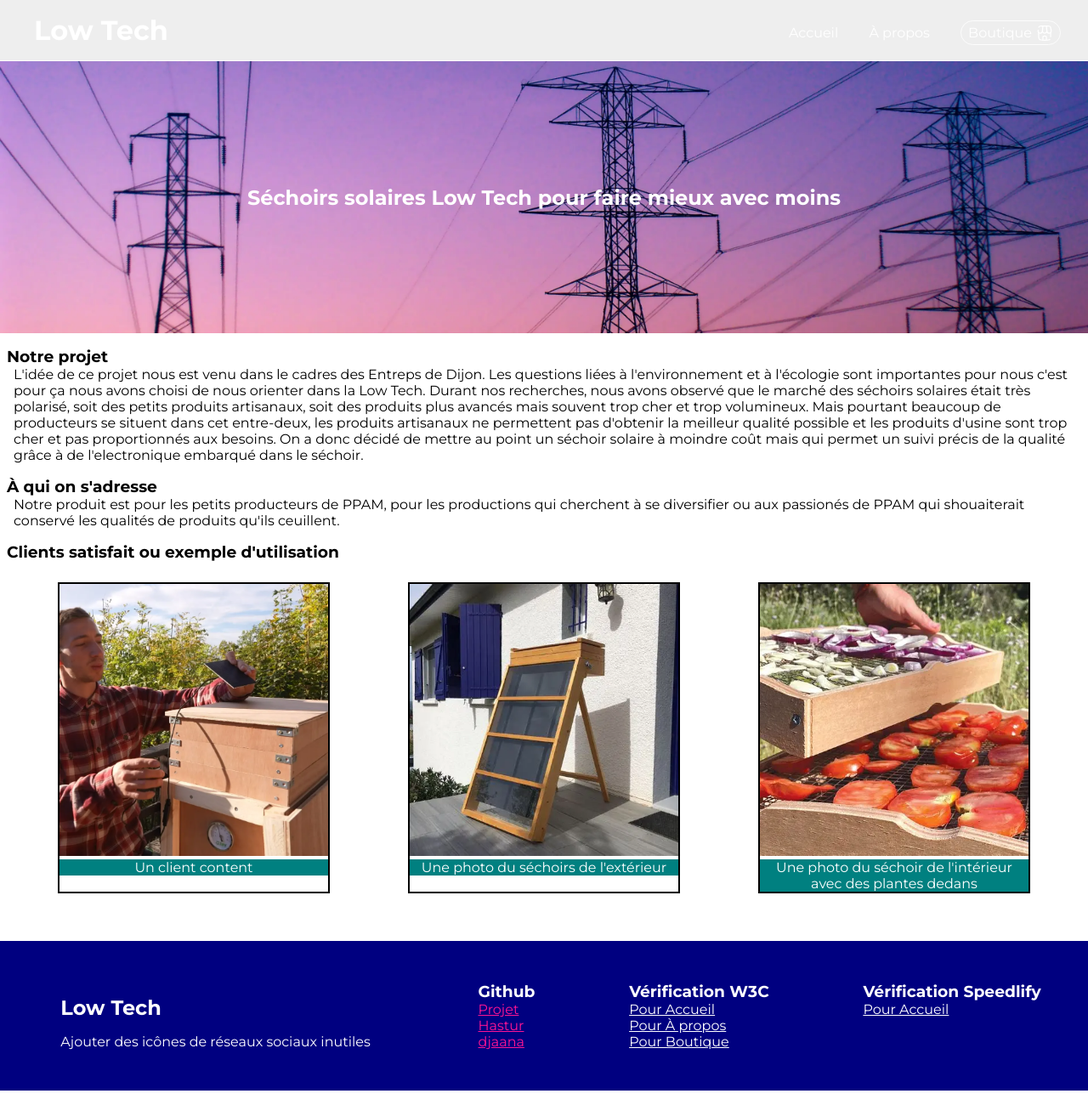
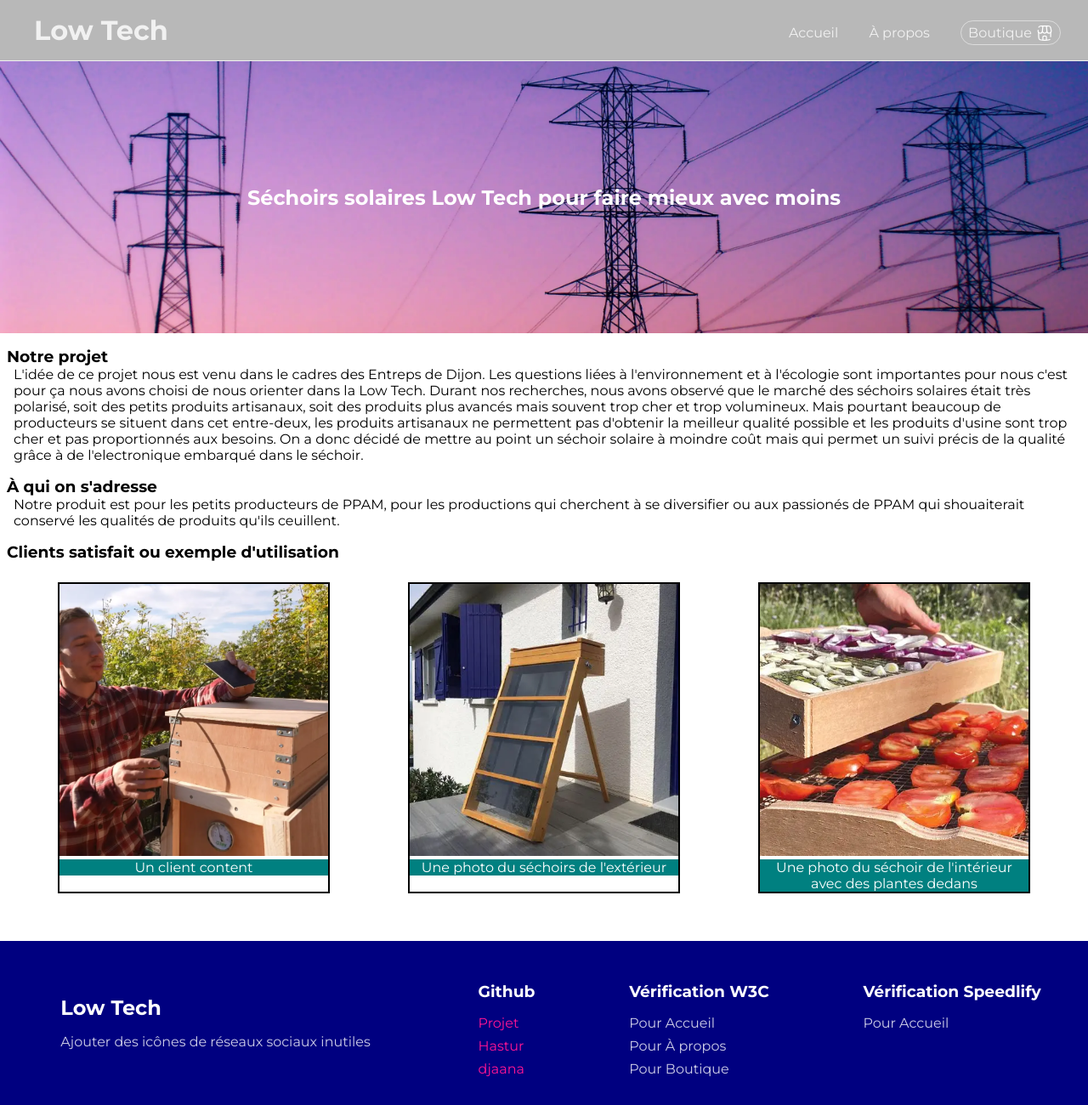
Before and after one commit to Coda-Dijon/html-b1-2026-g5, a plain HTML site: page index.html in a window 1280 px wide. Shown: the whole page at 85% size. Drawn offline with Linux system fonts and the light colour scheme.

Commit message:
style(text): change body text color

```diff
--- a/style.css
+++ b/style.css
@@ -11,7 +11,7 @@ html body {
 }
 
 .navbar {
-    background-color: rgba(200, 200, 200, .3);
+    background-color: rgba(20, 20, 20, .3);
     border: 1px solid rgba(255, 255, 255, .8);
     backdrop-filter: blur(10px);
     display: flex;
@@ -28,11 +28,12 @@ html body {
     padding: 1rem;
 
     h1 {
+        color: #fff;
         margin-left: .5rem;
     }
 
     a {
-        color: #fff;
+        color: rgba(255, 255, 255, .8);
         text-decoration: none !important;
         margin: 1rem;
         justify-content: right;
@@ -40,7 +41,7 @@ html body {
 
     .shop {
         backdrop-filter: blur(5px);
-        border: 1px solid rgba(255, 255, 255, .8);
+        border: 1px solid rgba(255, 255, 255, .5);
         border-radius: 100px;
         padding: .25rem .5rem;
     }
@@ -61,6 +62,9 @@ footer {
     flex-wrap: wrap;
     padding-bottom: 2rem;
     padding-top: 2rem;
+    p {
+        color: rgba(255, 255, 255, .8)
+    }
     h2 {
         margin: 1rem;
         margin-right: 4rem;
@@ -73,12 +77,22 @@ footer {
         list-style-type: none;
     }
 
+    li {
+        margin-bottom: .5rem;
+    }
+
     a {
-        color: white;
+        color: rgba(255, 255, 255, .8);
+        text-decoration: none;
+    }
+
+    a:hover {
+        color: #fff;
     }
 
     h3 {
         margin: 0;
+        margin-bottom: 1rem;
     }
 }
 
@@ -113,9 +127,6 @@ img {
     flex-direction: column;
     justify-content: center;
     align-items: center;
-    h2 {
-        position: absolute;
-    }
     padding: 1rem;
     color: white;
     text-align: center;
```
